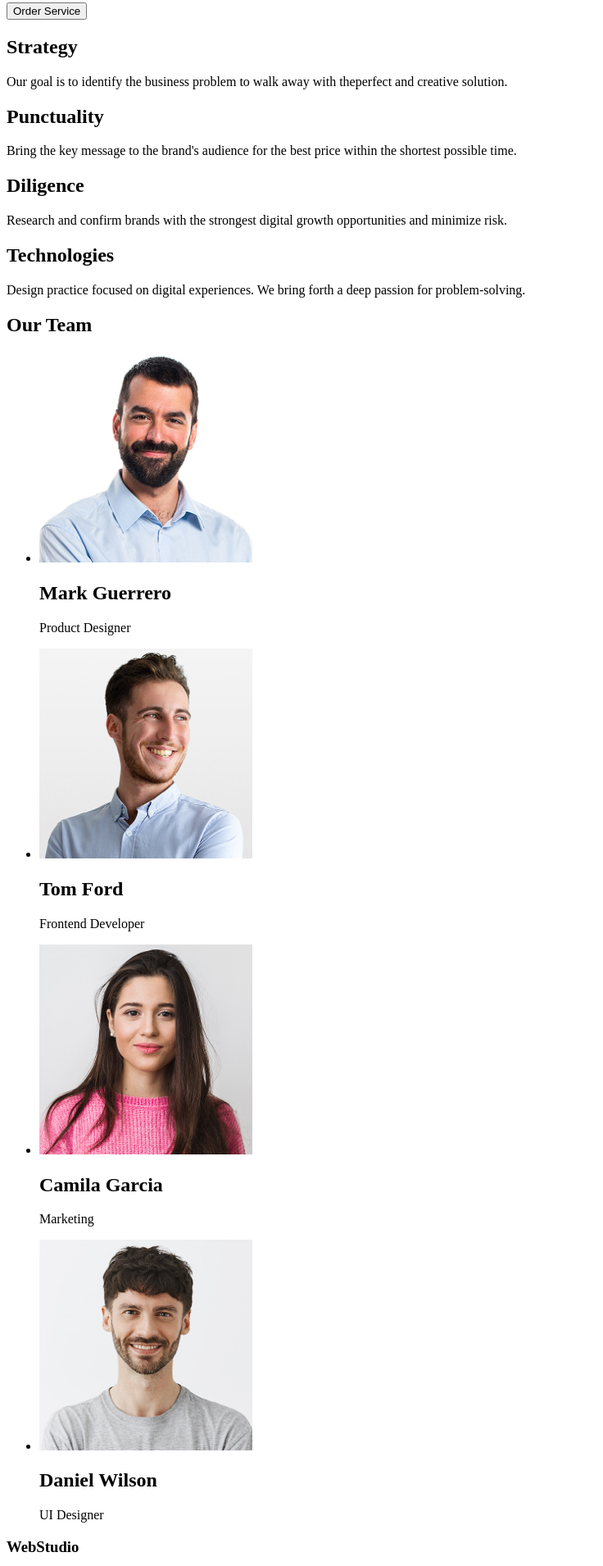
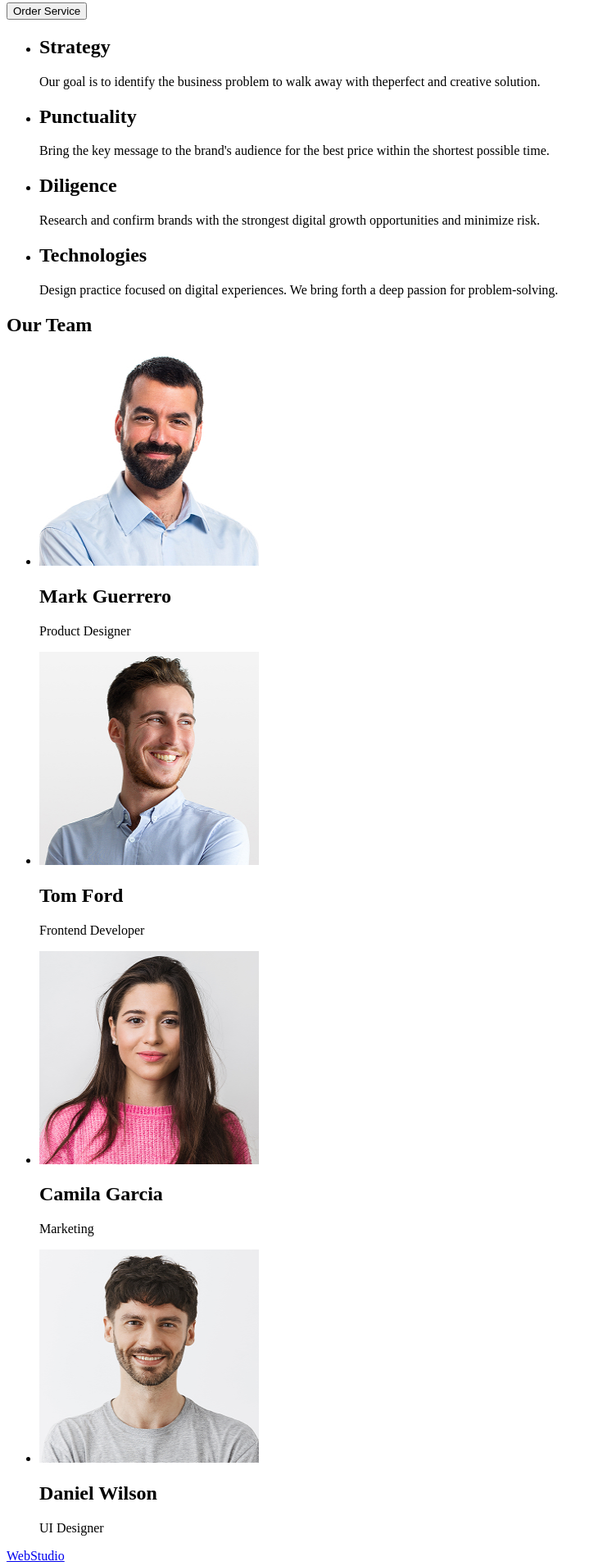
Before and after one commit to Dubovko-Olga/goit-markup-hw-01, a plain HTML site: page index.html in a window 1280 px wide. Shown: the part 212-2122 px from the top of the page at 82% size, without its empty margins (0-736 px from the left). Drawn offline with Linux system fonts and the light colour scheme.

Commit message:
add index file

```diff
--- a/index.html
+++ b/index.html
@@ -7,56 +7,65 @@
   </head>
   <body>
     <header>
-      <div>
-         <a href="./index.html">WebStudio</a>
+      <nav>
+         <a href="./index.html" target="_blank">WebStudio</a>
         <ul>
-          <li><a href="#Studio">Studio</a></li>
-          <li><a href="#Portfolio">Portfolio</a></li>
-          <li><a href="#Contacts">Contacts</a></li>
+          <li><a href="#Studio" target="_blank">Studio</a></li>
+          <li><a href="#Portfolio" target="_blank">Portfolio</a></li>
+          <li><a href="#Contacts" target="_blank">Contacts</a></li>
         </ul>
-      </div>
+      </nav>
       <address>
         <ul>
-        <li><a href="mailto:info@devstudio.com">info@devstudio.com</a></li>
-        <li><a href="tel:+11(000)111-11-11">+11 (000) 111-11-11</a></li>
+        <li><a href="mailto:info@devstudio.com">info@devstudio.com</a><br></li>
+        <li><a href="tel:+11(000)111-11-11">+11 (000) 111-11-11</a><br></li>
         </ul>
       </address>
     </header>
     <main>
       <section>
         <h1>Effective SolutionsYour Business</h1>
-        <button>Order Service</button>
+        <button type="button">Order Service</button>
       </section>
       <section>
+        <ul>
+          <li>
           <h2>Strategy</h2>
-          <p> Our goal is to identify the business problem to walk away with theperfect and creative solution. </p>
+          <p> Our goal is to identify the business problem to walk away with theperfect and creative solution.</p>
+        </li>
+          <li>
           <h2>Punctuality</h2>
           <p>Bring the key message to the brand's audience for the best price within the shortest possible time.</p>
-          <h2>Diligence</h2>
-          <p>  Research and confirm brands with the strongest digital growth opportunities and minimize risk.</p>
-          <h2>Technologies</h2>
+         </li>
+          <li>
+            <h2>Diligence</h2>
+            <p>Research and confirm brands with the strongest digital growth opportunities and minimize risk.</p>
+          </li>
+          <li><h2>Technologies</h2>
           <p>Design practice focused on digital experiences. We bring forth a deep passion for problem-solving.</p>
+        </li>
+        </ul>
       </section>
       <section>
         <h2>Our Team</h2>
         <ul>
           <li>
-            <img src="images/img-Mark.jpg" alt="Mark" width="260"/>
+            <img src="images/img-Mark.jpg" alt="Mark" width="268" height="260"/>
             <h2>Mark Guerrero</h2>
             <p>Product Designer</p>
          </li>
           <li>
-            <img src="images/img-Tom.jpg" alt="Tom" width="260"/>
+            <img src="images/img-Tom.jpg" alt="Tom" width="268" height="260"/>
             <h2>Tom Ford</h2>
             <p>Frontend Developer</p>
           </li>
           <li>
-            <img src="images/img-Camila.jpg" alt="Camila" width="260"/>
+            <img src="images/img-Camila.jpg" alt="Camila" width="268" height="260"/>
             <h2>Camila Garcia</h2>
             <p>Marketing</p>
           </li>
           <li>
-             <img src="images/img-Daniel.jpg" alt="Daniel" width="260"/>
+             <img src="images/img-Daniel.jpg" alt="Daniel" width="268" height="260"/>
             <h2>Daniel Wilson</h2>
             <p>UI Designer</p>
           </li>
@@ -64,7 +73,7 @@
       </section>
     </main>
     <footer>
-      <h3>WebStudio</h3>
+      <a href="./index.html" target="_blank">WebStudio</a>
       <p>
         Increase the flow of customers and sales for your business with digital
         marketing & growth solutions.
```
